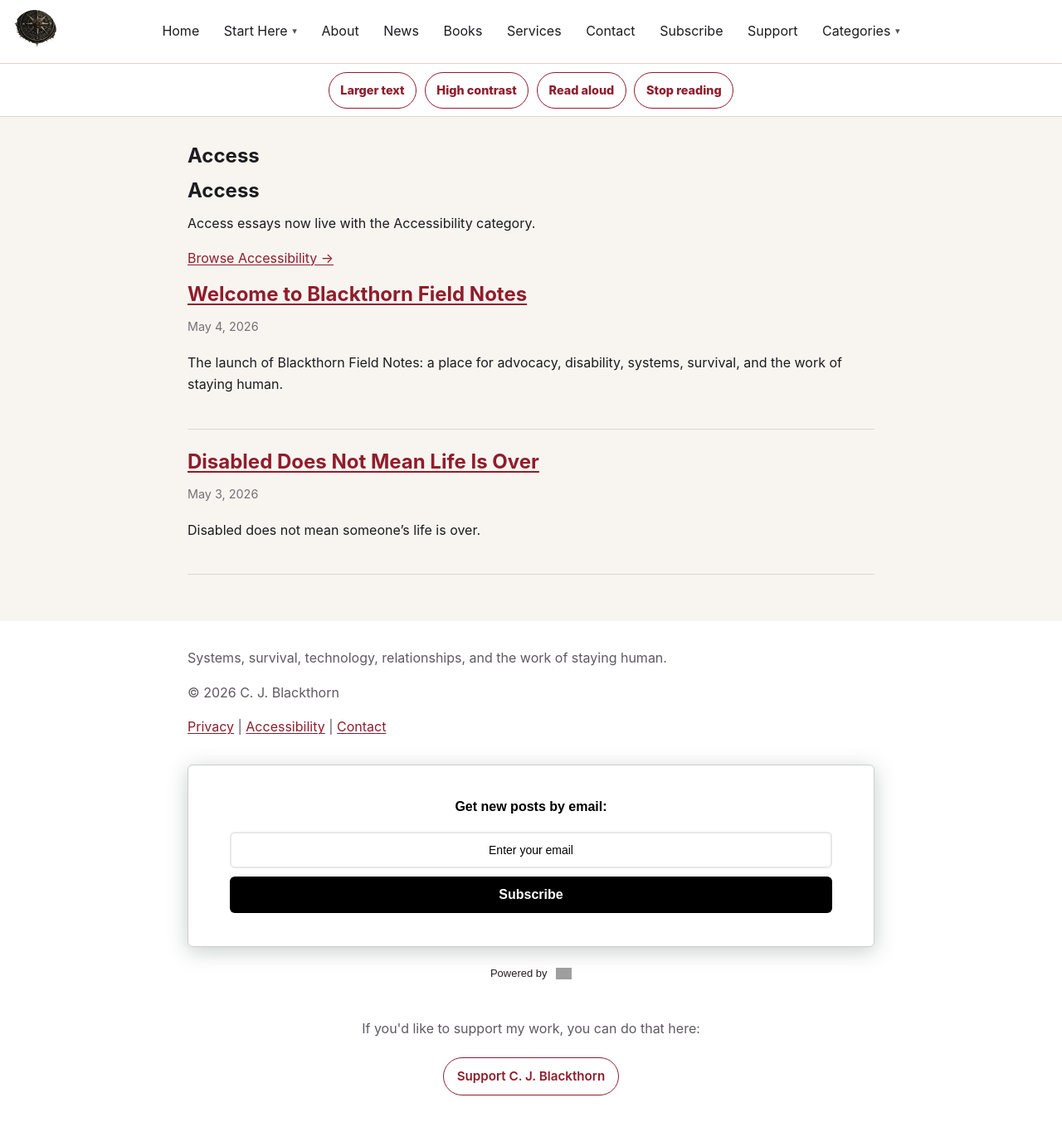
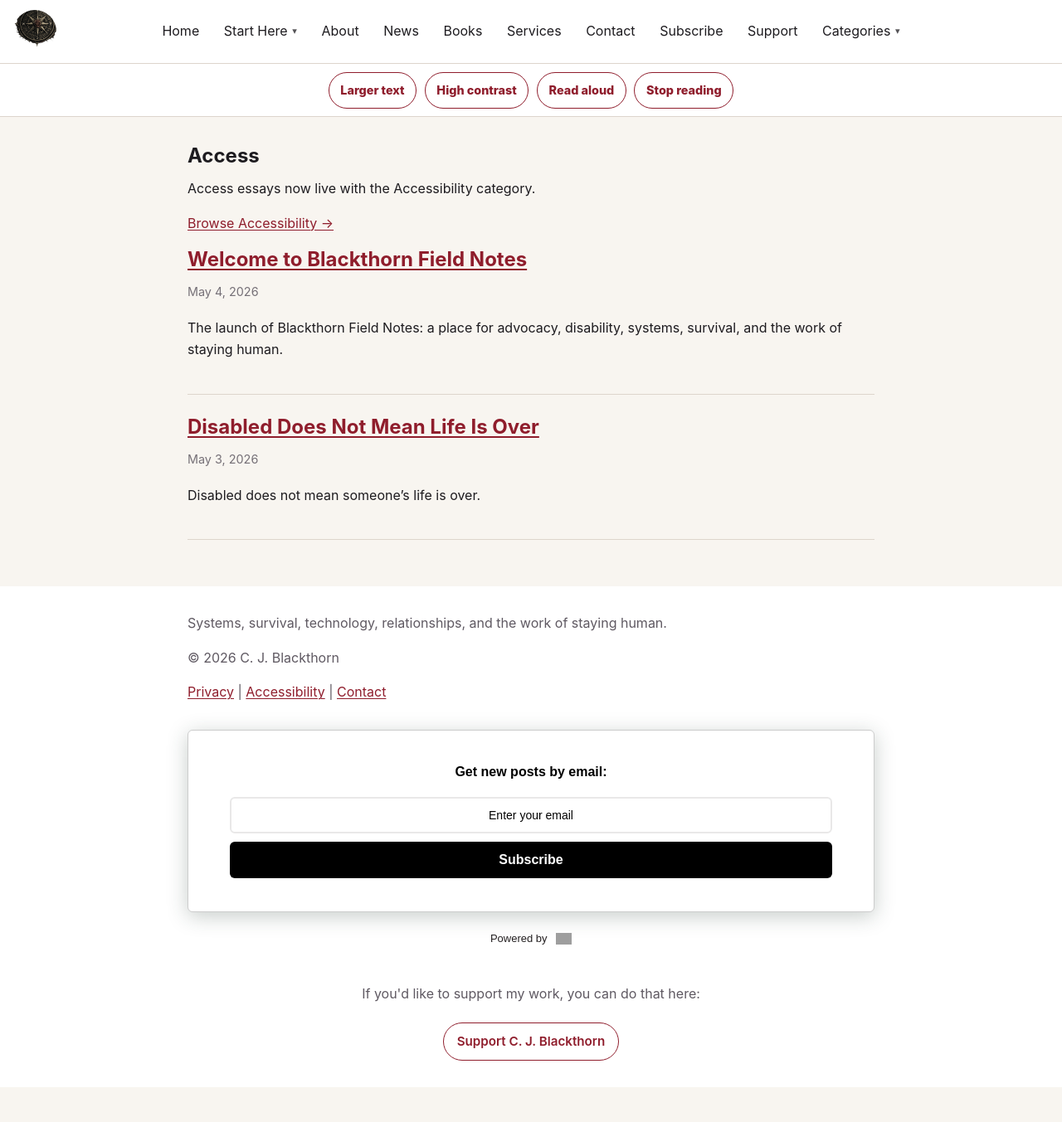
Before and after one commit to cjblackthorn/cjblackthorn.github.io, a Jekyll site: the page built from categories/access/index.md, in a window 1280 px wide and 1353 px high. Shown: the whole window at 83% size. Built offline with Jekyll 4.4.1, drawn with Linux system fonts in a browser that asks for light colours; grey boxes are pictures that could not be loaded.

Commit message:
Remove duplicate category headings

```diff
--- a/categories/access/index.md
+++ b/categories/access/index.md
@@ -4,8 +4,6 @@ title: Access
 permalink: /categories/access/
 description: Access essays and field notes from Blackthorn Field Notes.
 ---
-
-# Access
 
 Access essays now live with the Accessibility category.
 
```
